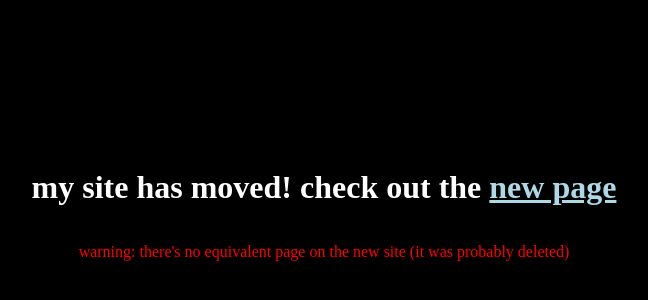
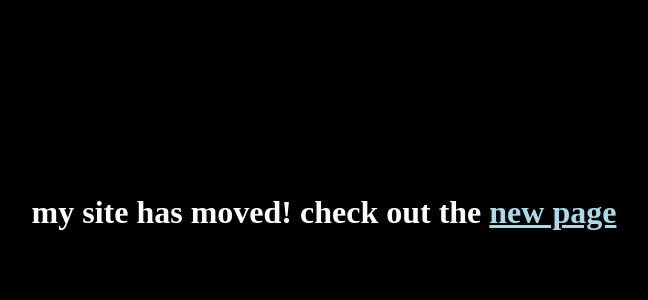
Before and after one commit to NonGMOTrash/nongmotrash.github.io, a plain HTML site: page 404.html in a window 1280 px wide. Shown: the part 196-496 px from the top of the page, without its empty margins (324-972 px from the left). Drawn offline with Linux system fonts and the light colour scheme.

Commit message:
removed inaccurate 'no equivalent page' warning

```diff
--- a/404.html
+++ b/404.html
@@ -16,7 +16,6 @@ this is basically a stub page that handels redirecting old links to nongmotrash.
 <body>
 
 	<h1>my site has moved! check out the <a id="link">new page</a></h1>
-	<p id="warning">warning: there's no equivalent page on the new site (it was probably deleted)</p>
 
 </body>
 
--- a/url_redirect.js
+++ b/url_redirect.js
@@ -32,9 +32,7 @@ switch(ref)
 	case "https://nongmotrash.github.io/fav-media/movies": page = "https://nongmotrash.net/about/favs/movies"; break;
 	case "https://nongmotrash.github.io/fav-media/music": page = "https://nongmotrash.net/about/favs/music"; break;
 	case "https://nongmotrash.github.io/fav-media/shows": page = "https://nongmotrash.net/about/favs/shows"; break;
-	default:
-		page = "https://nongmotrash.net" + ref.slice(29);
-		document.getElementById("warning").style.display = "block";
+	default: page = "https://nongmotrash.net" + ref.slice(29);
 }
 
 console.log("using ref: " + ref);
```
